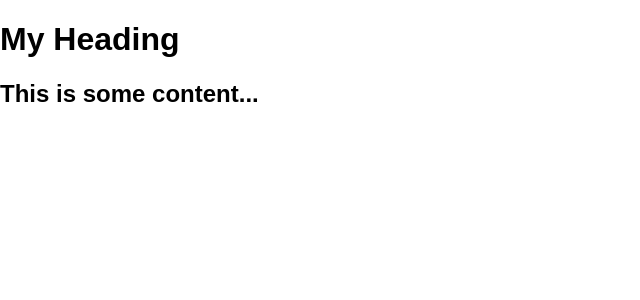
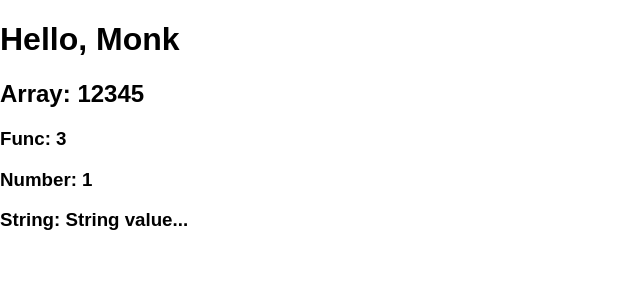
Before and after one commit to m0nq/reactpractice, a React (Create React App) app: page / in a window 1280 px wide. Shown: the top 300 px of the page, without its empty margins (0-640 px from the left). Built offline with nearby package versions, Linux system fonts and the light colour scheme.

Commit message:
Create default props and prop type validation

```diff
--- a/package.json
+++ b/package.json
@@ -12,5 +12,8 @@
     "build": "react-scripts build",
     "test": "react-scripts test --env=jsdom",
     "eject": "react-scripts eject"
+  },
+  "devDependencies": {
+    "prop-types": "latest"
   }
 }
--- a/src/App.js
+++ b/src/App.js
@@ -1,16 +1,37 @@
+import PropTypes from 'prop-types';
 import React, {Component} from 'react';
-import logo from './logo.svg';
 import './App.css';
 
 class App extends Component {
   render() {
     return (
       <div>
-              <h1>{this.props.headerText}</h1>
-              <h2>{this.props.content}</h2>
+        <h1>Hello, {this.props.name}</h1>
+        <h2>Array: {this.props.propArray}</h2>
+        <h3>Func: {this.props.propFunc(3)}</h3>
+        <h3>Number: {this.props.propNumber}</h3>
+        <h3>String: {this.props.propString}</h3>
       </div>
     );
   }
 }
 
+App.propTypes = {
+  name: PropTypes.string,
+  propArray: PropTypes.array.isRequired,
+  propBool: PropTypes.bool.isRequired,
+  propFunc: PropTypes.func,
+  propNumber: PropTypes.number,
+  propString: PropTypes.string
+};
+
+App.defaultProps = {
+  name: 'TutsPoint',
+  propArray: [1, 2, 3, 4, 5],
+  propBool: true,
+  propFunc: (e) => e,
+  propNumber: 1,
+  propString: "String value..."
+};
+
 export default App;
--- a/src/index.js
+++ b/src/index.js
@@ -6,7 +6,7 @@ import registerServiceWorker from './registerServiceWorker';
 
 ReactDOM.render(
   <div>
-    <App headerText="My Heading" content="This is some content..."></App>
+    <App name="Monk"></App>
   </div>, document.getElementById('react-element')
 );
 
```
Lines whose indentation alone changed are shown as unchanged.
